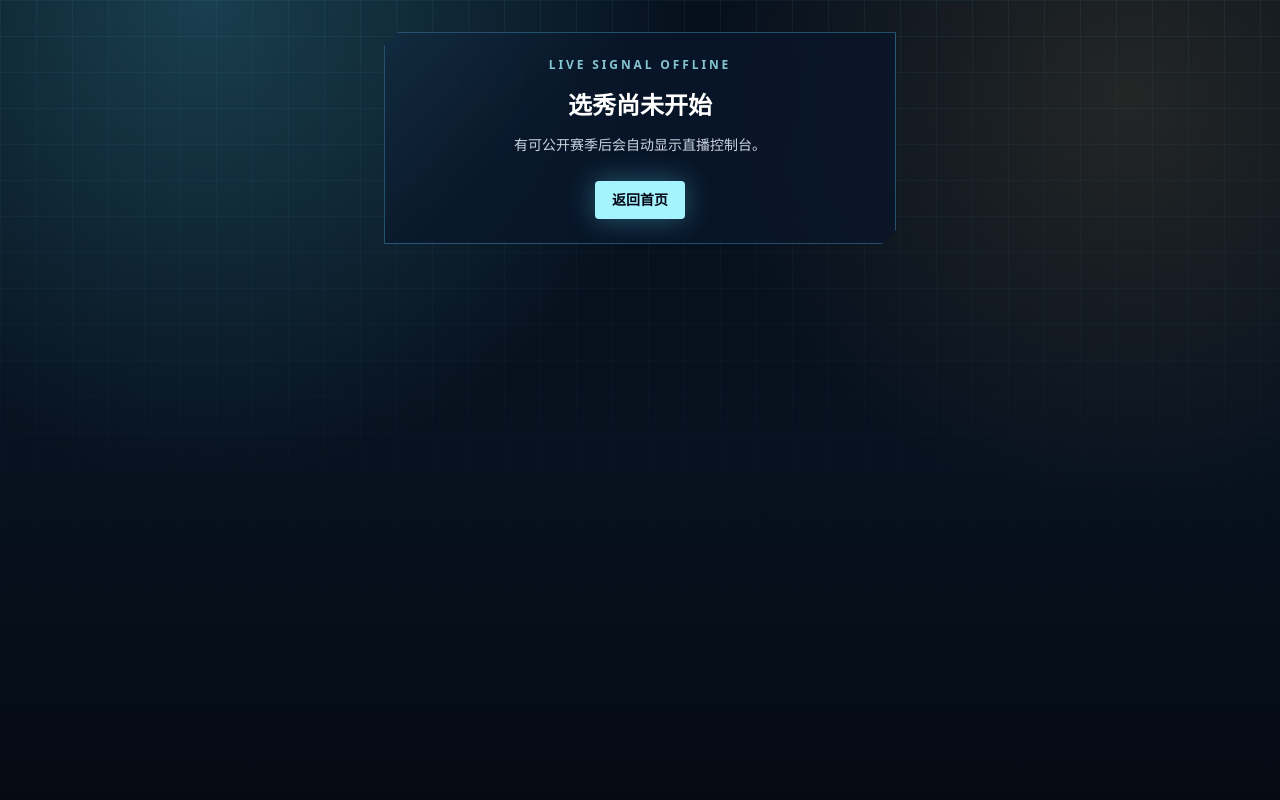
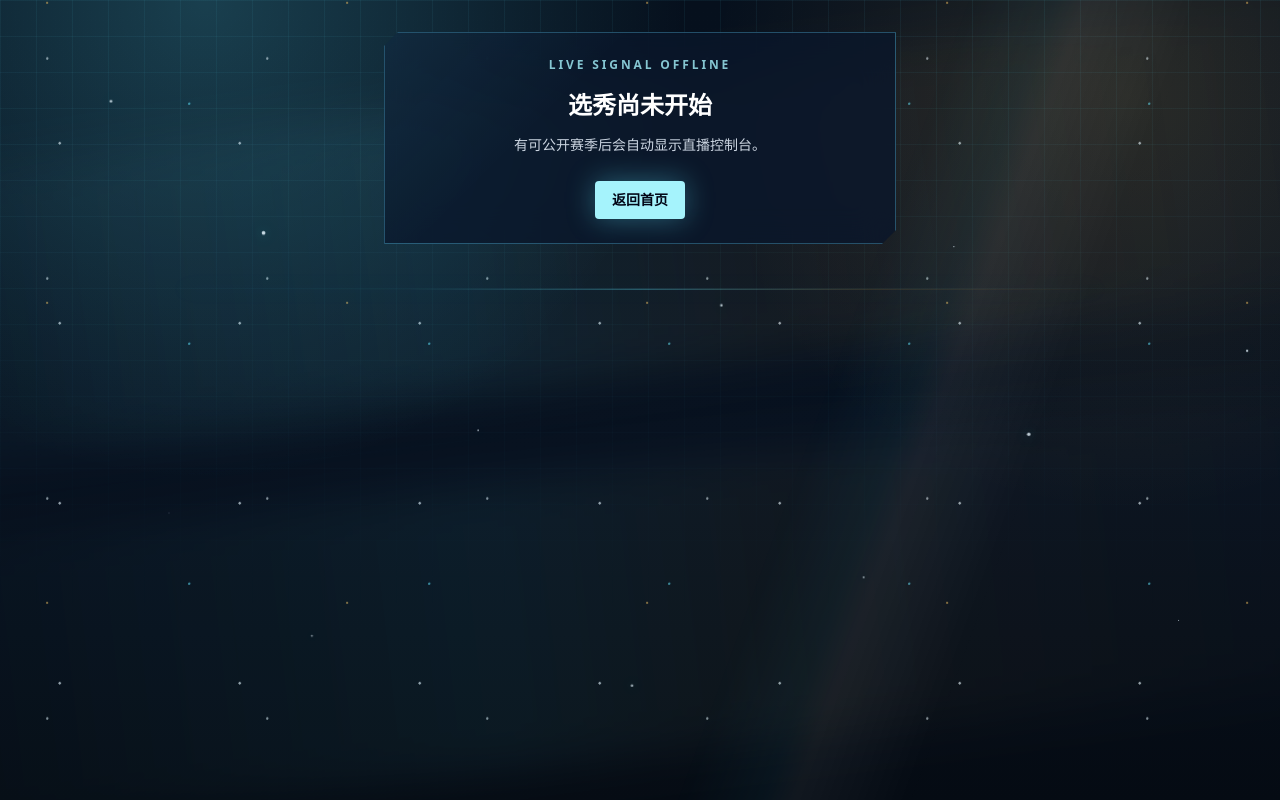
Before and after one commit to Phob1a/lol-system, a Next.js app: page /live in a window 1280 px wide. Built offline with nearby package versions, Linux system fonts and the light colour scheme; no server answers; the database is empty.

Commit message:
feat(ui): add arena atmosphere effects

```diff
--- a/src/app/globals.css
+++ b/src/app/globals.css
@@ -87,6 +87,95 @@
       linear-gradient(90deg, rgba(94, 231, 255, 0.06) 1px, transparent 1px);
     background-size: 36px 36px;
     mask-image: linear-gradient(to bottom, black 0%, transparent 78%);
+  }
+
+  .arena-atmosphere {
+    position: absolute;
+    inset: 0;
+    z-index: 0;
+    overflow: hidden;
+    pointer-events: none;
+    contain: strict;
+  }
+
+  .arena-starfield {
+    position: absolute;
+    inset: -10%;
+    opacity: 0.75;
+    background-image:
+      radial-gradient(circle at 12% 18%, rgba(230, 246, 255, 0.9) 0 1px, transparent 1.5px),
+      radial-gradient(circle at 38% 72%, rgba(94, 231, 255, 0.72) 0 1px, transparent 1.5px),
+      radial-gradient(circle at 63% 24%, rgba(246, 195, 95, 0.68) 0 1px, transparent 1.5px),
+      radial-gradient(circle at 86% 58%, rgba(230, 246, 255, 0.72) 0 1px, transparent 1.5px);
+    background-size: 180px 180px, 240px 240px, 300px 300px, 220px 220px;
+    animation: arena-star-drift 34s linear infinite;
+  }
+
+  .arena-light-ribbon {
+    position: absolute;
+    left: -18%;
+    width: 136%;
+    height: 18rem;
+    opacity: 0.42;
+    filter: blur(22px);
+    transform: rotate(-8deg);
+    background:
+      linear-gradient(90deg, transparent 0%, rgba(94, 231, 255, 0.2) 40%, rgba(246, 195, 95, 0.13) 58%, transparent 100%);
+    animation: arena-ribbon-flow 18s ease-in-out infinite alternate;
+  }
+
+  .arena-light-ribbon-a {
+    top: 5rem;
+  }
+
+  .arena-light-ribbon-b {
+    bottom: 4rem;
+    opacity: 0.28;
+    transform: rotate(6deg);
+    animation-duration: 24s;
+    animation-delay: -7s;
+  }
+
+  .arena-sweep-beam {
+    position: absolute;
+    inset: 0;
+    opacity: 0.32;
+    background:
+      linear-gradient(110deg, transparent 0%, transparent 42%, rgba(94, 231, 255, 0.16) 48%, rgba(255, 255, 255, 0.2) 50%, transparent 58%, transparent 100%);
+    transform: translateX(-65%);
+    animation: arena-sweep 9s ease-in-out infinite;
+  }
+
+  .arena-radar-line {
+    position: absolute;
+    left: 8%;
+    right: 8%;
+    top: 42%;
+    height: 1px;
+    opacity: 0.55;
+    background:
+      linear-gradient(90deg, transparent, rgba(94, 231, 255, 0.05), rgba(94, 231, 255, 0.72), rgba(246, 195, 95, 0.28), transparent);
+    box-shadow: 0 0 24px rgba(94, 231, 255, 0.42);
+    animation: arena-radar 7s ease-in-out infinite;
+  }
+
+  .arena-particle-field {
+    position: absolute;
+    inset: 0;
+  }
+
+  .arena-particle {
+    position: absolute;
+    left: var(--x);
+    top: var(--y);
+    width: var(--size);
+    height: var(--size);
+    border-radius: 999px;
+    background: rgba(230, 246, 255, 0.88);
+    box-shadow: 0 0 14px rgba(94, 231, 255, 0.75);
+    opacity: 0;
+    animation: arena-particle-float var(--dur) ease-in-out infinite;
+    animation-delay: var(--delay);
   }
 
   .arena-panel {
@@ -230,6 +319,72 @@
   }
 }
 
+@keyframes arena-star-drift {
+  from {
+    transform: translate3d(0, 0, 0);
+  }
+  to {
+    transform: translate3d(-90px, 70px, 0);
+  }
+}
+
+@keyframes arena-ribbon-flow {
+  from {
+    transform: translate3d(-2%, 0, 0) rotate(-8deg);
+  }
+  to {
+    transform: translate3d(4%, 2rem, 0) rotate(-5deg);
+  }
+}
+
+@keyframes arena-sweep {
+  0%,
+  38% {
+    transform: translateX(-72%);
+    opacity: 0;
+  }
+  52% {
+    opacity: 0.34;
+  }
+  72%,
+  100% {
+    transform: translateX(72%);
+    opacity: 0;
+  }
+}
+
+@keyframes arena-radar {
+  0%,
+  100% {
+    transform: translateY(-34vh) scaleX(0.72);
+    opacity: 0;
+  }
+  20%,
+  74% {
+    opacity: 0.55;
+  }
+  50% {
+    transform: translateY(22vh) scaleX(1);
+    opacity: 0.38;
+  }
+}
+
+@keyframes arena-particle-float {
+  0%,
+  100% {
+    opacity: 0;
+    transform: translate3d(0, 1.5rem, 0) scale(0.8);
+  }
+  18%,
+  82% {
+    opacity: 0.82;
+  }
+  50% {
+    opacity: 1;
+    transform: translate3d(1.25rem, -2.75rem, 0) scale(1.25);
+  }
+}
+
 @media (max-width: 767px) {
   .arena-console {
     min-height: calc(100vh - 3.5rem);
@@ -239,4 +394,36 @@
   .arena-scanline::after {
     opacity: 0.4;
   }
+
+  .arena-starfield {
+    opacity: 0.48;
+  }
+
+  .arena-light-ribbon {
+    height: 12rem;
+    opacity: 0.24;
+  }
+
+  .arena-sweep-beam,
+  .arena-radar-line {
+    opacity: 0.22;
+  }
+
+  .arena-particle:nth-child(n + 9) {
+    display: none;
+  }
 }
+
+@media (prefers-reduced-motion: reduce) {
+  .arena-starfield,
+  .arena-light-ribbon,
+  .arena-sweep-beam,
+  .arena-radar-line,
+  .arena-particle {
+    animation: none;
+  }
+
+  .arena-particle {
+    opacity: 0.35;
+  }
+}
--- /dev/null
+++ b/src/components/public-arena/ArenaAtmosphere.tsx
@@ -0,0 +1,49 @@
+import type { CSSProperties } from 'react';
+
+const PARTICLES = [
+  { x: 7, y: 18, size: 2, delay: -1, dur: 13 },
+  { x: 13, y: 62, size: 1, delay: -8, dur: 15 },
+  { x: 19, y: 34, size: 3, delay: -4, dur: 16 },
+  { x: 24, y: 78, size: 2, delay: -10, dur: 18 },
+  { x: 31, y: 12, size: 1, delay: -5, dur: 14 },
+  { x: 37, y: 52, size: 2, delay: -12, dur: 20 },
+  { x: 43, y: 27, size: 1, delay: -2, dur: 13 },
+  { x: 49, y: 84, size: 3, delay: -11, dur: 19 },
+  { x: 55, y: 42, size: 2, delay: -6, dur: 17 },
+  { x: 61, y: 16, size: 1, delay: -13, dur: 15 },
+  { x: 67, y: 71, size: 2, delay: -3, dur: 18 },
+  { x: 73, y: 36, size: 1, delay: -9, dur: 16 },
+  { x: 79, y: 58, size: 3, delay: -7, dur: 20 },
+  { x: 85, y: 22, size: 2, delay: -14, dur: 14 },
+  { x: 91, y: 80, size: 1, delay: -5, dur: 17 },
+  { x: 96, y: 48, size: 2, delay: -12, dur: 19 },
+];
+
+export function ArenaAtmosphere() {
+  return (
+    <div className="arena-atmosphere" aria-hidden="true">
+      <div className="arena-starfield" />
+      <div className="arena-light-ribbon arena-light-ribbon-a" />
+      <div className="arena-light-ribbon arena-light-ribbon-b" />
+      <div className="arena-sweep-beam" />
+      <div className="arena-radar-line" />
+      <div className="arena-particle-field">
+        {PARTICLES.map((particle) => (
+          <span
+            key={`${particle.x}-${particle.y}`}
+            className="arena-particle"
+            style={
+              {
+                '--x': `${particle.x}%`,
+                '--y': `${particle.y}%`,
+                '--size': `${particle.size}px`,
+                '--delay': `${particle.delay}s`,
+                '--dur': `${particle.dur}s`,
+              } as CSSProperties
+            }
+          />
+        ))}
+      </div>
+    </div>
+  );
+}
--- a/src/components/public-arena/PublicArenaShell.tsx
+++ b/src/components/public-arena/PublicArenaShell.tsx
@@ -1,5 +1,6 @@
 import type { ReactNode } from 'react';
 import { cn } from '@/lib/utils';
+import { ArenaAtmosphere } from './ArenaAtmosphere';
 
 type PublicArenaShellProps = {
   children: ReactNode;
@@ -18,6 +19,7 @@ export function PublicArenaShell({
 }: PublicArenaShellProps) {
   return (
     <div className={cn('arena-console relative', bleed && '-mx-4 -my-6 md:-mx-8', className)}>
+      <ArenaAtmosphere />
       {hud}
       <main
         className={cn(
--- a/src/components/public-arena/index.ts
+++ b/src/components/public-arena/index.ts
@@ -1,3 +1,4 @@
+export { ArenaAtmosphere } from './ArenaAtmosphere';
 export { ArenaCta } from './ArenaCta';
 export { ArenaEmptyState } from './ArenaEmptyState';
 export { ArenaPanel } from './ArenaPanel';
--- a/src/components/tournament/arena/TournamentArenaView.tsx
+++ b/src/components/tournament/arena/TournamentArenaView.tsx
@@ -1,6 +1,7 @@
 'use client';
 
 import Link from 'next/link';
+import { ArenaAtmosphere } from '@/components/public-arena';
 import type { PublicState } from '@/hooks/useTournamentState';
 import {
   getArenaStats,
@@ -26,7 +27,8 @@ export function TournamentArenaView({ state, loaded }: TournamentArenaViewProps)
   if (!loaded) {
     return (
       <div className="arena-console relative -mx-4 -my-6 flex items-center justify-center px-4 py-24 md:-mx-8">
-        <div className="arena-panel arena-corner w-full max-w-md p-6 text-center">
+        <ArenaAtmosphere />
+        <div className="arena-panel arena-corner relative z-10 w-full max-w-md p-6 text-center">
           <p className="text-xs font-semibold uppercase tracking-[0.24em] text-cyan-200/80">
             PUBLIC ARENA
           </p>
@@ -39,7 +41,8 @@ export function TournamentArenaView({ state, loaded }: TournamentArenaViewProps)
   if (!state) {
     return (
       <div className="arena-console relative -mx-4 -my-6 flex items-center justify-center px-4 py-24 md:-mx-8">
-        <div className="arena-panel arena-corner w-full max-w-lg p-6 text-center">
+        <ArenaAtmosphere />
+        <div className="arena-panel arena-corner relative z-10 w-full max-w-lg p-6 text-center">
           <p className="text-xs font-semibold uppercase tracking-[0.24em] text-cyan-200/80">
             SYSTEM STANDBY
           </p>
@@ -65,6 +68,7 @@ export function TournamentArenaView({ state, loaded }: TournamentArenaViewProps)
 
   return (
     <div className="arena-console relative -mx-4 -my-6 md:-mx-8">
+      <ArenaAtmosphere />
       <ArenaHud tournament={state.tournament} stats={stats} nextMatch={nextMatch} />
       <main className="relative z-10 mx-auto flex w-full max-w-7xl flex-col gap-5 px-4 py-5 md:px-8 md:py-8">
         <ArenaHero headline={headline} stats={stats} />
```
